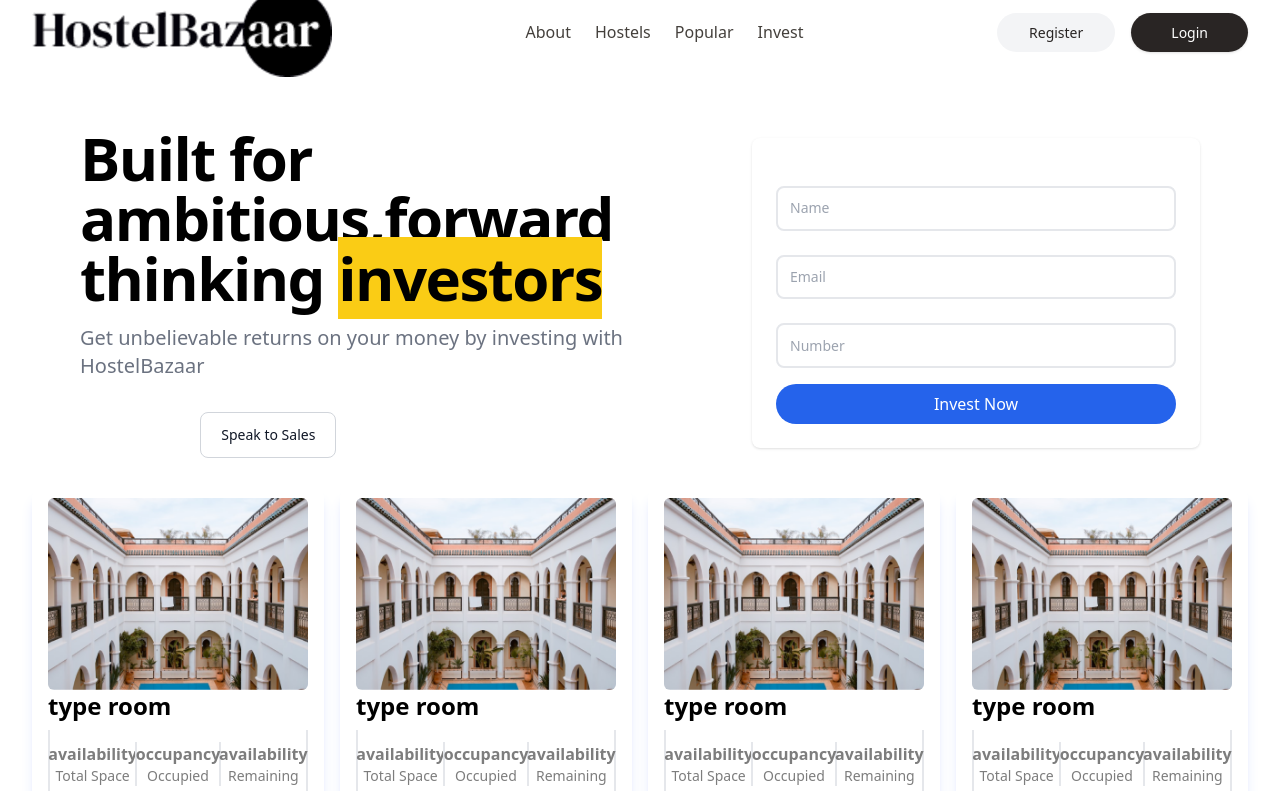
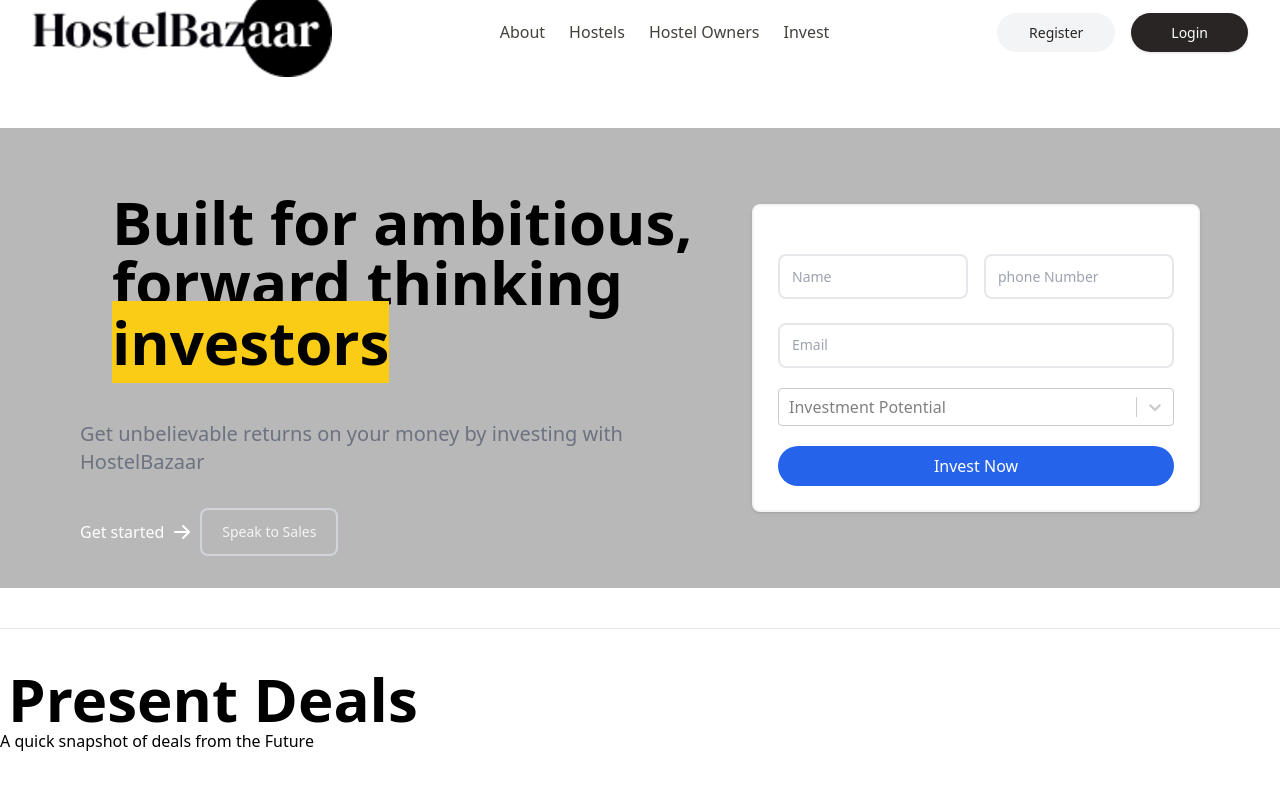
Before and after one commit to AdeelAtta/Hostelow, a Next.js app: page /invest in a window 1280 px wide. Shown: the top 791 px of the page. Built offline with nearby package versions, Linux system fonts and the light colour scheme.

Commit message:
invest page added

```diff
--- a/src/components/common/header.tsx
+++ b/src/components/common/header.tsx
@@ -64,7 +64,7 @@
                     <span
                       className="text-stone-700 transition hover:text-gray-500/75"
                     >
-                      Popular
+                      Hostel Owners
                     </span>
                   </Link>
                 </li>
--- a/src/components/forms/invest-form.tsx
+++ b/src/components/forms/invest-form.tsx
@@ -1,18 +1,26 @@
 import React from 'react'
 import Input from './form-elements/input'
 import Button from '../elements/Button'
+import Select from "react-select";
 
 const InvestForm = () => {
     return (
-        <div className="w-full bg-white rounded-lg shadow dark:border md:mt-0 sm:max-w-md xl:p-0 dark:bg-gray-800 dark:border-gray-700">
+        <div className="w-full bg-white border-2 border-gray-100 rounded-lg shadow dark:border md:mt-0 sm:max-w-md xl:p-0 dark:bg-gray-800 dark:border-gray-700">
             <div className="p-6">
-                <form action="#">
-                    <div>
+                <form  >
+                <div className="grid grid-col-1 sm:grid-cols-2 gap-4">
                         <Input
                             type="text"
                             name="name"
                             value=''
                             placeholder='Name'
+                            onChange={() => { }}
+                        />
+                         <Input
+                            type="number"
+                            name="number"
+                            value=''
+                            placeholder='phone Number'
                             onChange={() => { }}
                         />
                     </div>
@@ -25,15 +33,17 @@
                             onChange={() => { }}
                         />
                     </div>
-                    <div>
-                        <Input
-                            type="number"
-                            name="number"
-                            value=''
-                            placeholder='Number'
-                            onChange={() => { }}
-                        />
-                    </div>
+                    <div className="ml-auto my-5">
+                    <Select
+                        name="hostel"
+                        placeholder="Investment Potential"
+                        id="hostel"
+                        options={[{key:`2500000`,label:`25 Lac`},{key:`50000000`,label:`50 Lac`},{key:`7500000`,label:`75 Lac`}]}
+                        className="basic-multi-select min-w-[300px]"
+                        classNamePrefix="select hostel"
+                        onChange={(e: any) => {}}
+                    />
+                </div>
                     <div className='mt-4'>
                         <Button text='Invest Now' type='submit' customeStyle='w-full' />
                     </div>
--- a/src/components/sections/hero-form-section.tsx
+++ b/src/components/sections/hero-form-section.tsx
@@ -3,16 +3,16 @@
 
 const HeroFormSection = () => {
     return (
-        <div className='flex flex-col md:flex-row justify-center items-center gap-y-8'>
+        <div className='flex flex-col md:flex-row justify-center items-center gap-y-8 bg-[#00000047] p-8'>
             <div className=''>
-                <h1 className="max-w-2xl mb-4 text-3xl font-extrabold tracking-tight leading-none md:text-4xl xl:text-6xl dark:text-white">Built for ambitious,forward thinking <span className='bg-yellow-400'>investors</span></h1>
+                <h1 className="max-w-2xl mb-4 p-8 text-3xl font-bold  md:text-5xl xl:text-6xl dark:text-white ">Built for ambitious,<br/>forward thinking <span className='bg-yellow-400 mt-5'>investors</span></h1>
                 <p className="max-w-2xl mb-6 font-light text-gray-500 lg:mb-8 md:text-lg lg:text-xl dark:text-gray-400">Get unbelievable returns on your money by investing with HostelBazaar</p>
                 <div className='flex justify-start'>
                     <a href="#" className="inline-flex items-center justify-center  mr-3 text-base font-medium text-center text-white rounded-lg bg-primary-700 hover:bg-primary-800 focus:ring-4 focus:ring-primary-300 dark:focus:ring-primary-900">
                         Get started
-                        <svg className="w-5 h-5 ml-2 -mr-1" fill="currentColor" viewBox="0 0 20 20" xmlns="http://www.w3.org/2000/svg"><path fill-rule="evenodd" d="M10.293 3.293a1 1 0 011.414 0l6 6a1 1 0 010 1.414l-6 6a1 1 0 01-1.414-1.414L14.586 11H3a1 1 0 110-2h11.586l-4.293-4.293a1 1 0 010-1.414z" clipRule="evenodd"></path></svg>
+                        <svg className="w-5 h-5 ml-2 -mr-1" fill="currentColor" viewBox="0 0 20 20" xmlns="http://www.w3.org/2000/svg"><path fillRule="evenodd" d="M10.293 3.293a1 1 0 011.414 0l6 6a1 1 0 010 1.414l-6 6a1 1 0 01-1.414-1.414L14.586 11H3a1 1 0 110-2h11.586l-4.293-4.293a1 1 0 010-1.414z" clipRule="evenodd"></path></svg>
                     </a>
-                    <a href="#" className="inline-flex items-center justify-center px-2 md:px-5 py-2 md:py-3 text-sm font-medium text-center text-gray-900 border border-gray-300 rounded-lg hover:bg-gray-100 focus:ring-4 focus:ring-gray-100 dark:text-white dark:border-gray-700 dark:hover:bg-gray-700 dark:focus:ring-gray-800">
+                    <a href="#" className="hover:text-gray-600 inline-flex items-center justify-center px-2 md:px-5 py-2 md:py-3 text-sm font-medium text-center text-gray-100 border-2 border-gray-300 rounded-lg hover:bg-gray-100 focus:ring-4 focus:ring-gray-100 dark:text-white dark:border-gray-700 dark:hover:bg-gray-700 dark:focus:ring-gray-800">
                         Speak to Sales
                     </a>
                 </div>
--- a/src/pages/invest.tsx
+++ b/src/pages/invest.tsx
@@ -4,32 +4,39 @@
 
 const invest = () => {
     return (
-        <section className="mx-auto max-w-screen-2xl px-4 py-12 sm:px-6 lg:px-8 lg:py-16">
+        <section className="mx-auto max-w-screen-2xl  py-12 lg:py-16 ">
             <HeroFormSection />
-            <div className='grid gird-cols-1 sm:grid-cols-2 md:grid-cols-3 lg:grid-cols-4 gap-4 mt-8'>
+            <hr className='mt-10'/>
+            <h2 className="px-2 max-w-2xl mt-10 text-3xl font-bold md:text-5xl xl:text-6xl dark:text-white">Present Deals</h2>
+            <p>A quick snapshot of deals from the Future</p>
+            <div className='grid gird-cols-1 sm:grid-cols-2 md:grid-cols-3 gap-6 mt-8'>
                 <div className="block rounded-lg px-4 py-2 shadow-lg shadow-indigo-100 bg-white ">
                     <img
                         alt="Home"
                         src='/assets/hostel_small.png'
                         className="h-48 w-full rounded-md object-cover"
                     />
-                    <h3 className='text-2xl font-bold'>type room</h3>
-                    <div className="mt-2 grid grid-cols-3 py-3 border-l-2 border-r-2">
-                        <div className='flex flex-col items-center justify-center px-2'>
-                            <h4 className='text-[#7D7D7D] text-base font-bold'>availability</h4>
-                            <p className='text-[#7D7D7D] text-sm min-w-fit whitespace-nowrap text-center'>Total Space</p>
+                    <h3 className='text-2xl font-bold'>Prince Boys Hostel</h3>
+                    <div className="mt-2 grid grid-cols-4 gap-2 py-3  ">
+                        <div className='col-span-1 flex flex-col items-center justify-center mx-2 whitespace-nowrap'>
+                            <h4 className='text-[#7D7D7D] text-base font-bold'>13</h4>
+                            <p className='text-[#7D7D7D] text-sm font-thin min-w-fit whitespace-nowrap text-center px-2'>Rooms</p>
                         </div>
-                        <div className='flex flex-col items-center justify-center px-2 border-l-2 border-r-2 '>
-                            <h4 className='text-[#7D7D7D] text-base font-bold'>occupancy</h4>
-                            <p className='text-[#7D7D7D] text-sm min-w-fit whitespace-nowrap text-center'>Occupied</p>
+                        <div className='col-span-1 flex flex-col items-center justify-center  whitespace-nowrap'>
+                            <h4 className='text-[#7D7D7D] text-base font-bold'>66%</h4>
+                            <p className='text-[#7D7D7D] text-sm font-thin min-w-fit whitespace-nowrap text-center px-2'>Occupancy</p>
                         </div>
-                        <div className='flex flex-col items-center justify-center px-2 '>
-                            <h4 className='text-[#7D7D7D] text-base font-bold'>availability</h4>
-                            <p className='text-[#7D7D7D] text-sm min-w-fit whitespace-nowrap text-center'>Remaining</p>
+                        <div className='col-span-1 flex flex-col items-center justify-center mx-2 whitespace-nowrap'>
+                            <h4 className='text-[#7D7D7D] text-sm font-bold'>25 Lac</h4>
+                            <p className='text-[#7D7D7D] text-sm font-thin min-w-fit whitespace-nowrap text-center px-2'>Investment</p>
+                        </div>
+                        <div className='col-span-1 flex flex-col items-center justify-center mx-2 whitespace-nowrap'>
+                            <h4 className='text-[#7D7D7D] text-sm font-bold'>18%</h4>
+                            <p className='text-[#7D7D7D] text-sm font-thin min-w-fit whitespace-nowrap text-center px-2'>Returns</p>
                         </div>
                     </div>
                     <Link href="">
-                        <Button text='Invest Now!' type='button' customeStyle='w-full my-4' />
+                        <Button text='Invest Plans(Comming soon)' type='button' customeStyle='w-full my-4' />
                     </Link>
                 </div>
                 <div className="block rounded-lg px-4 py-2 shadow-lg shadow-indigo-100 bg-white ">
@@ -38,23 +45,27 @@
                         src='/assets/hostel_small.png'
                         className="h-48 w-full rounded-md object-cover"
                     />
-                    <h3 className='text-2xl font-bold'>type room</h3>
-                    <div className="mt-2 grid grid-cols-3 py-3 border-l-2 border-r-2">
-                        <div className='flex flex-col items-center justify-center px-2'>
-                            <h4 className='text-[#7D7D7D] text-base font-bold'>availability</h4>
-                            <p className='text-[#7D7D7D] text-sm min-w-fit whitespace-nowrap text-center'>Total Space</p>
+                    <h3 className='text-2xl font-bold'>2nd Home Boys Hostel</h3>
+                    <div className="mt-2 grid grid-cols-4 gap-2 py-3  ">
+                        <div className='col-span-1 flex flex-col items-center justify-center mx-2 whitespace-nowrap'>
+                            <h4 className='text-[#7D7D7D] text-base font-bold'>5</h4>
+                            <p className='text-[#7D7D7D] text-sm font-thin min-w-fit whitespace-nowrap text-center px-2'>Rooms</p>
                         </div>
-                        <div className='flex flex-col items-center justify-center px-2 border-l-2 border-r-2 '>
-                            <h4 className='text-[#7D7D7D] text-base font-bold'>occupancy</h4>
-                            <p className='text-[#7D7D7D] text-sm min-w-fit whitespace-nowrap text-center'>Occupied</p>
+                        <div className='col-span-1 flex flex-col items-center justify-center  whitespace-nowrap'>
+                            <h4 className='text-[#7D7D7D] text-base font-bold'>70%</h4>
+                            <p className='text-[#7D7D7D] text-sm font-thin min-w-fit whitespace-nowrap text-center px-2'>Occupancy</p>
                         </div>
-                        <div className='flex flex-col items-center justify-center px-2 '>
-                            <h4 className='text-[#7D7D7D] text-base font-bold'>availability</h4>
-                            <p className='text-[#7D7D7D] text-sm min-w-fit whitespace-nowrap text-center'>Remaining</p>
+                        <div className='col-span-1 flex flex-col items-center justify-center mx-2 whitespace-nowrap'>
+                            <h4 className='text-[#7D7D7D] text-sm font-bold'>10 Lac</h4>
+                            <p className='text-[#7D7D7D] text-sm font-thin min-w-fit whitespace-nowrap text-center px-2'>Investment</p>
+                        </div>
+                        <div className='col-span-1 flex flex-col items-center justify-center mx-2 whitespace-nowrap'>
+                            <h4 className='text-[#7D7D7D] text-sm font-bold'>15%</h4>
+                            <p className='text-[#7D7D7D] text-sm font-thin min-w-fit whitespace-nowrap text-center px-2'>Returns</p>
                         </div>
                     </div>
                     <Link href="">
-                        <Button text='Invest Now!' type='button' customeStyle='w-full my-4' />
+                        <Button text='Invest Plans(Comming soon)' type='button' customeStyle='w-full my-4' />
                     </Link>
                 </div>
                 <div className="block rounded-lg px-4 py-2 shadow-lg shadow-indigo-100 bg-white ">
@@ -63,48 +74,27 @@
                         src='/assets/hostel_small.png'
                         className="h-48 w-full rounded-md object-cover"
                     />
-                    <h3 className='text-2xl font-bold'>type room</h3>
-                    <div className="mt-2 grid grid-cols-3 py-3 border-l-2 border-r-2">
-                        <div className='flex flex-col items-center justify-center px-2'>
-                            <h4 className='text-[#7D7D7D] text-base font-bold'>availability</h4>
-                            <p className='text-[#7D7D7D] text-sm min-w-fit whitespace-nowrap text-center'>Total Space</p>
+                    <h3 className='text-2xl font-bold'>Iqbal Boys Hostel, Jamshoro</h3>
+                    <div className="mt-2 grid grid-cols-4 gap-2 py-3 ">
+                        <div className='col-span-1 flex flex-col items-center justify-center mx-2 whitespace-nowrap'>
+                            <h4 className='text-[#7D7D7D] text-base font-bold'>17</h4>
+                            <p className='text-[#7D7D7D] text-sm font-thin min-w-fit whitespace-nowrap text-center px-2'>Rooms</p>
                         </div>
-                        <div className='flex flex-col items-center justify-center px-2 border-l-2 border-r-2 '>
-                            <h4 className='text-[#7D7D7D] text-base font-bold'>occupancy</h4>
-                            <p className='text-[#7D7D7D] text-sm min-w-fit whitespace-nowrap text-center'>Occupied</p>
+                        <div className='col-span-1 flex flex-col items-center justify-center  whitespace-nowrap'>
+                            <h4 className='text-[#7D7D7D] text-base font-bold'>60%</h4>
+                            <p className='text-[#7D7D7D] text-sm font-thin min-w-fit whitespace-nowrap text-center px-2'>Occupancy</p>
                         </div>
-                        <div className='flex flex-col items-center justify-center px-2 '>
-                            <h4 className='text-[#7D7D7D] text-base font-bold'>availability</h4>
-                            <p className='text-[#7D7D7D] text-sm min-w-fit whitespace-nowrap text-center'>Remaining</p>
+                        <div className='col-span-1 flex flex-col items-center justify-center mx-2 whitespace-nowrap'>
+                            <h4 className='text-[#7D7D7D] text-sm font-bold'>37 Lac</h4>
+                            <p className='text-[#7D7D7D] text-sm font-thin min-w-fit whitespace-nowrap text-center px-2'>Investment</p>
+                        </div>
+                        <div className='col-span-1 flex flex-col items-center justify-center mx-2 whitespace-nowrap'>
+                            <h4 className='text-[#7D7D7D] text-sm font-bold'>21%</h4>
+                            <p className='text-[#7D7D7D] text-sm font-thin min-w-fit whitespace-nowrap text-center px-2'>Returns</p>
                         </div>
                     </div>
                     <Link href="">
-                        <Button text='Invest Now!' type='button' customeStyle='w-full my-4' />
-                    </Link>
-                </div>
-                <div className="block rounded-lg px-4 py-2 shadow-lg shadow-indigo-100 bg-white ">
-                    <img
-                        alt="Home"
-                        src='/assets/hostel_small.png'
-                        className="h-48 w-full rounded-md object-cover"
-                    />
-                    <h3 className='text-2xl font-bold'>type room</h3>
-                    <div className="mt-2 grid grid-cols-3 py-3 border-l-2 border-r-2">
-                        <div className='flex flex-col items-center justify-center px-2'>
-                            <h4 className='text-[#7D7D7D] text-base font-bold'>availability</h4>
-                            <p className='text-[#7D7D7D] text-sm min-w-fit whitespace-nowrap text-center'>Total Space</p>
-                        </div>
-                        <div className='flex flex-col items-center justify-center px-2 border-l-2 border-r-2 '>
-                            <h4 className='text-[#7D7D7D] text-base font-bold'>occupancy</h4>
-                            <p className='text-[#7D7D7D] text-sm min-w-fit whitespace-nowrap text-center'>Occupied</p>
-                        </div>
-                        <div className='flex flex-col items-center justify-center px-2 '>
-                            <h4 className='text-[#7D7D7D] text-base font-bold'>availability</h4>
-                            <p className='text-[#7D7D7D] text-sm min-w-fit whitespace-nowrap text-center'>Remaining</p>
-                        </div>
-                    </div>
-                    <Link href="">
-                        <Button text='Invest Now!' type='button' customeStyle='w-full my-4' />
+                        <Button text='Invest Plans(Comming soon)' type='button' customeStyle='w-full my-4' />
                     </Link>
                 </div>
             </div>
--- a/src/pages/joinus.tsx
+++ b/src/pages/joinus.tsx
@@ -11,7 +11,7 @@
                     <div className='flex justify-start'>
                         <a href="#" className="inline-flex items-center justify-center  mr-3 text-base font-medium text-center text-white rounded-lg bg-primary-700 hover:bg-primary-800 focus:ring-4 focus:ring-primary-300 dark:focus:ring-primary-900">
                             Get started
-                            <svg className="w-5 h-5 ml-2 -mr-1" fill="currentColor" viewBox="0 0 20 20" xmlns="http://www.w3.org/2000/svg"><path fill-rule="evenodd" d="M10.293 3.293a1 1 0 011.414 0l6 6a1 1 0 010 1.414l-6 6a1 1 0 01-1.414-1.414L14.586 11H3a1 1 0 110-2h11.586l-4.293-4.293a1 1 0 010-1.414z" clipRule="evenodd"></path></svg>
+                            <svg className="w-5 h-5 ml-2 -mr-1" fill="currentColor" viewBox="0 0 20 20" xmlns="http://www.w3.org/2000/svg"><path fillRule="evenodd" d="M10.293 3.293a1 1 0 011.414 0l6 6a1 1 0 010 1.414l-6 6a1 1 0 01-1.414-1.414L14.586 11H3a1 1 0 110-2h11.586l-4.293-4.293a1 1 0 010-1.414z" clipRule="evenodd"></path></svg>
                         </a>
                         <a href="#" className="inline-flex items-center justify-center px-2 md:px-5 py-2 md:py-3 text-sm font-medium text-center text-gray-100 border border-gray-300 rounded-lg hover:bg-gray-100 focus:ring-4 focus:ring-gray-100 dark:text-white dark:border-gray-700 dark:hover:bg-gray-700 dark:focus:ring-gray-800">
                             Speak to Sales
```
